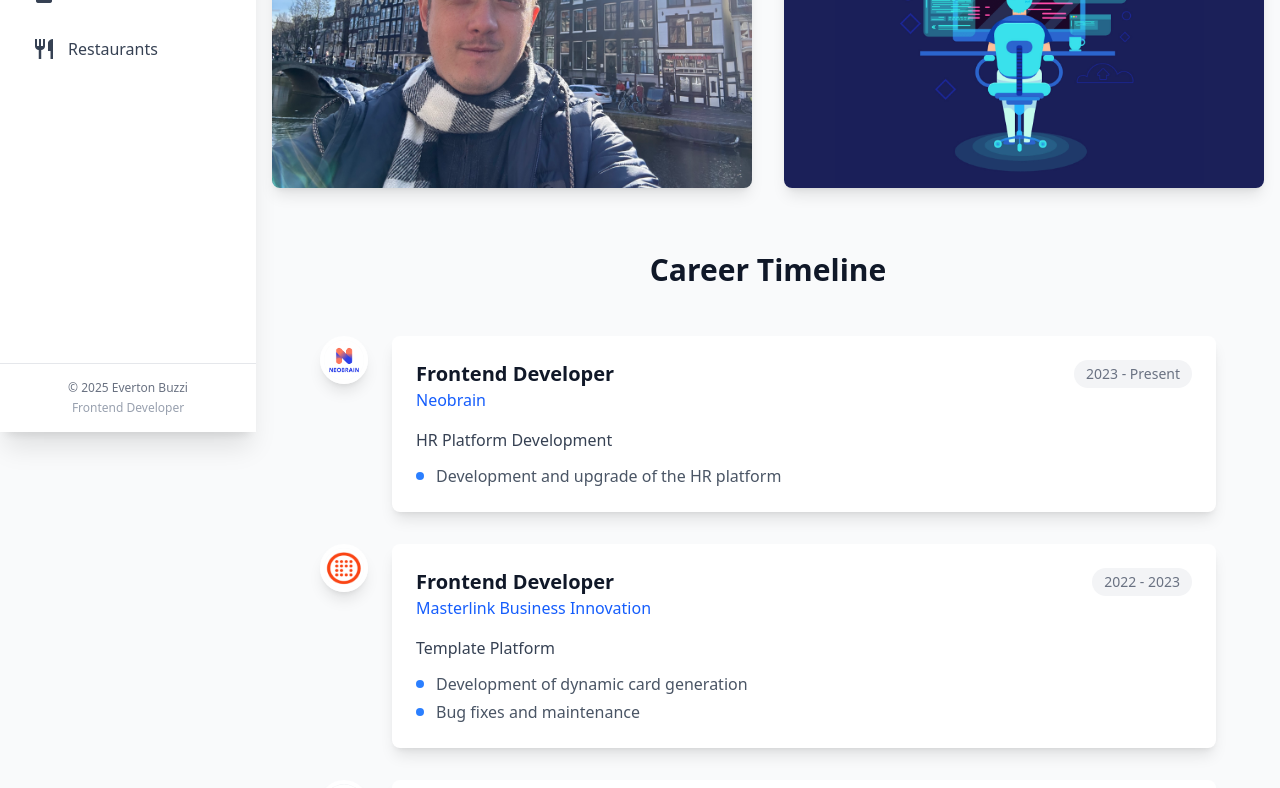
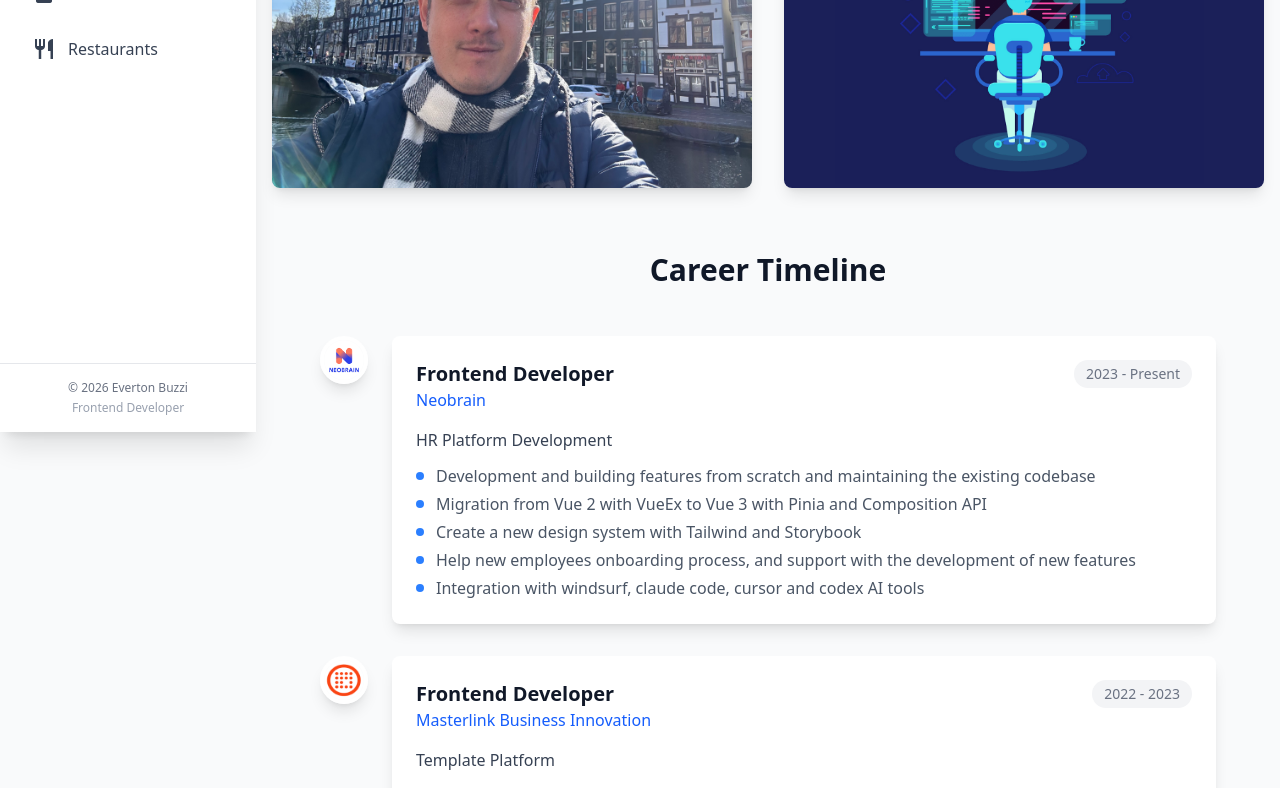
Before and after one commit to KicKerBNU/everton, a Vue app: page / in a window 1280 px wide. Shown: the part 368-1156 px from the top of the page. Built offline with nearby package versions, Linux system fonts and the light colour scheme.

Commit message:
fix(EB-04-2026): update webpage

```diff
--- a/src/components/Nav.vue
+++ b/src/components/Nav.vue
@@ -146,7 +146,7 @@ const closeMobileMenu = () => {
     <!-- Footer Section -->
     <div class="p-4 border-t border-gray-200">
       <div class="text-center">
-        <p class="text-xs text-gray-500">© 2025 Everton Buzzi</p>
+        <p class="text-xs text-gray-500">© 2026 Everton Buzzi</p>
         <p class="text-xs text-gray-400 mt-1">Frontend Developer</p>
       </div>
     </div>
--- a/src/views/Books.vue
+++ b/src/views/Books.vue
@@ -178,8 +178,15 @@ const books = [
     id: 13,
     name: "Six Lessons",
     author: "Ludwig von Mises",
+    finished: "03/10/2026",
+    pictureUrl: "book-six.jpg"
+  },
+  {
+    id: 14,
+    name: "Meditations",
+    author: "Marcus Aurelius",
     finished: "Reading",
-    pictureUrl: "book-six.jpg"
+    pictureUrl: "book-meditations.jpeg"
   }
 ];
 
--- a/src/views/Home.vue
+++ b/src/views/Home.vue
@@ -39,7 +39,23 @@
                 <ul class="space-y-1 text-gray-600">
                   <li class="flex items-center">
                     <span class="w-2 h-2 bg-blue-500 rounded-full mr-3 flex-shrink-0"></span>
-                    <span class="text-sm lg:text-base">Development and upgrade of the HR platform</span>
+                    <span class="text-sm lg:text-base">Development and building features from scratch and maintaining the existing codebase</span>
+                  </li>
+                  <li class="flex items-center">
+                    <span class="w-2 h-2 bg-blue-500 rounded-full mr-3 flex-shrink-0"></span>
+                    <span class="text-sm lg:text-base">Migration from Vue 2 with VueEx to Vue 3 with Pinia and Composition API</span>
+                  </li>
+                  <li class="flex items-center">
+                    <span class="w-2 h-2 bg-blue-500 rounded-full mr-3 flex-shrink-0"></span>
+                    <span class="text-sm lg:text-base">Create a new design system with Tailwind and Storybook</span>
+                  </li>
+                  <li class="flex items-center">
+                    <span class="w-2 h-2 bg-blue-500 rounded-full mr-3 flex-shrink-0"></span>
+                    <span class="text-sm lg:text-base">Help new employees onboarding process, and support with the development of new features</span>
+                  </li>
+                  <li class="flex items-center">
+                    <span class="w-2 h-2 bg-blue-500 rounded-full mr-3 flex-shrink-0"></span>
+                    <span class="text-sm lg:text-base">Integration with windsurf, claude code, cursor and codex AI tools</span>
                   </li>
                 </ul>
               </div>
```
Also changed, not shown: public/book-meditations.jpeg (added).
